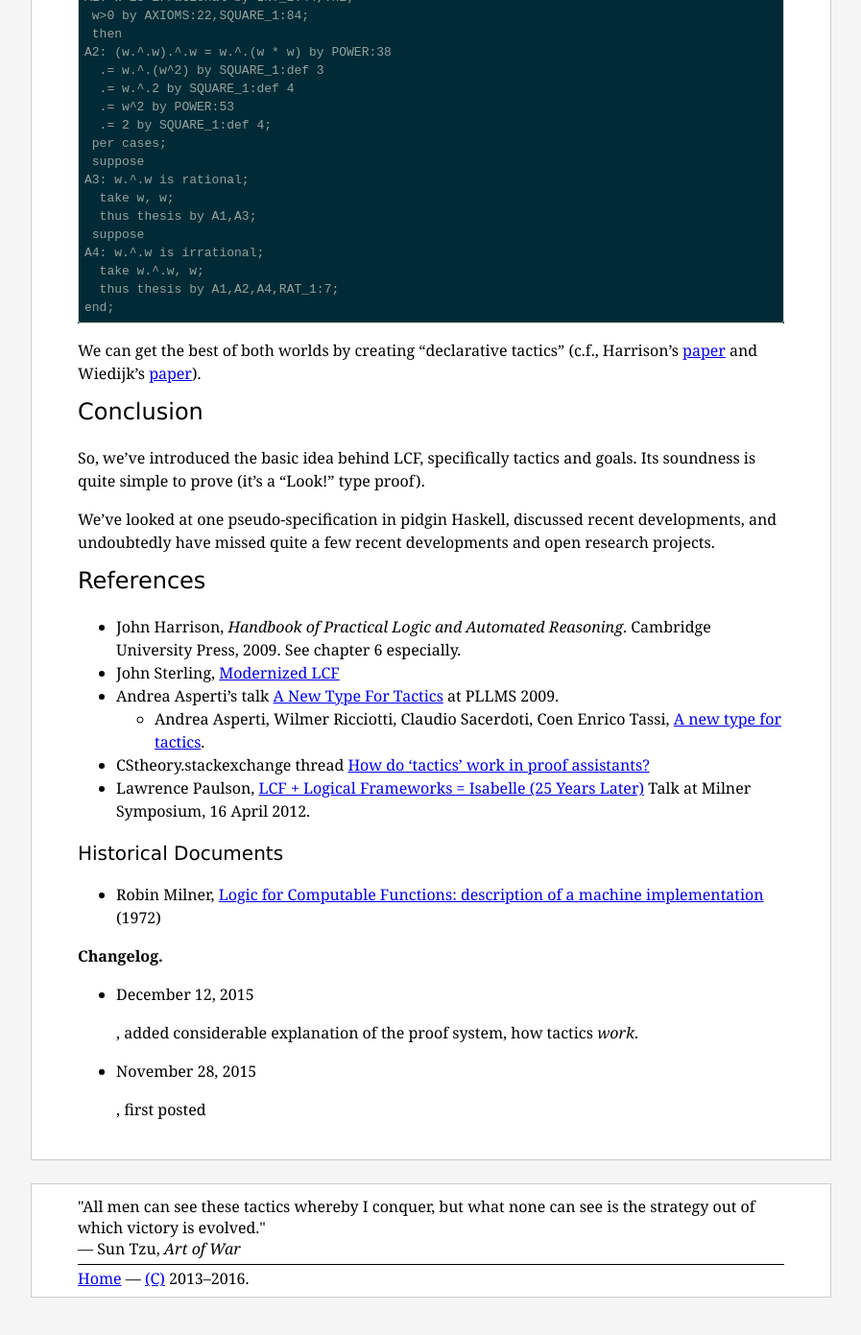
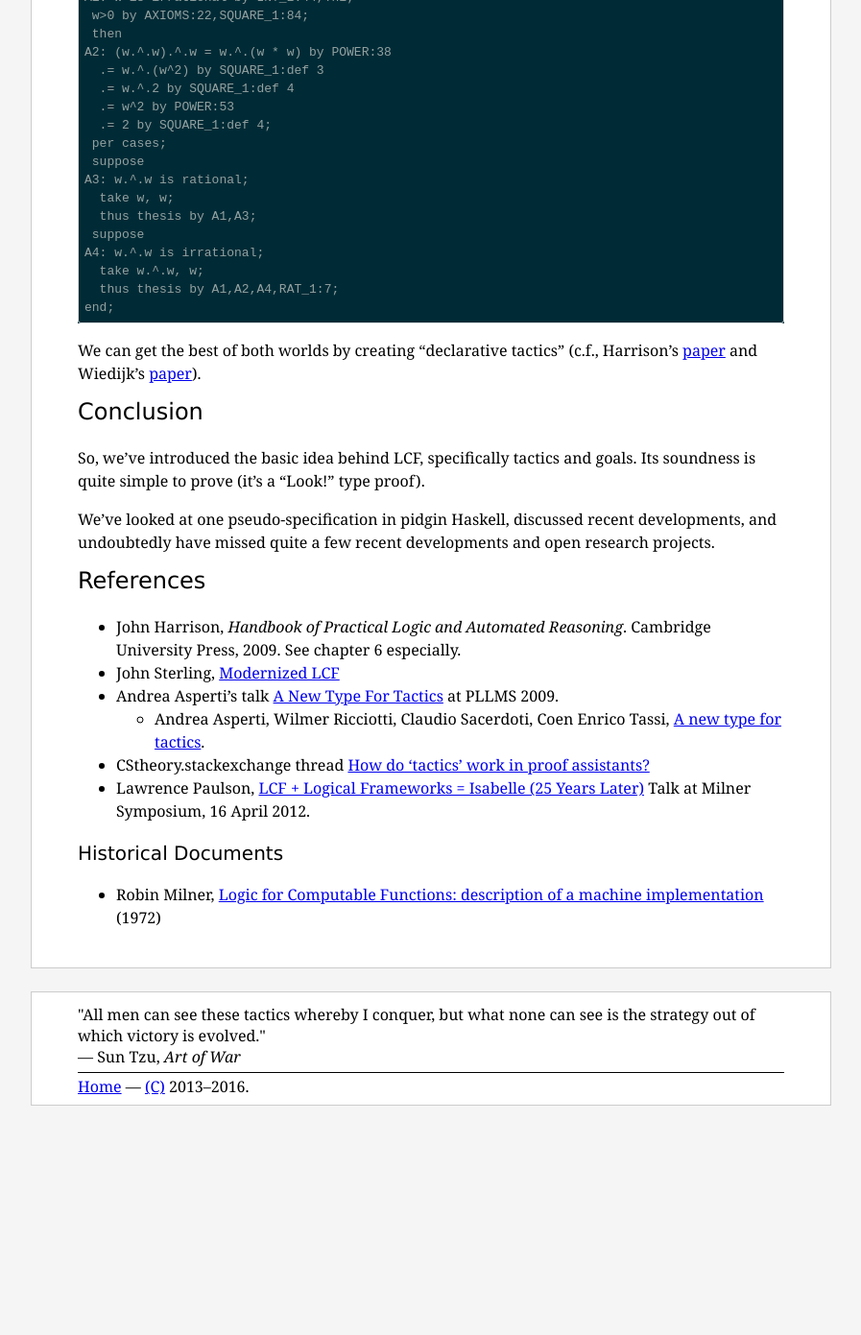
Before and after one commit to pqnelson/pqnelson.github.com, a Jekyll site: the page built from _posts/2015-11-28-lcf.md, in a window 1280 px wide and 1400 px high, scrolled down 6830 px. Shown: the top 1391 px of the window at 96% size, without its empty margins (191-1088 px from the left). Built offline with Jekyll 4.4.1, drawn with Linux system fonts in a browser that asks for light colours; after the commit the page ends 8030 px from its top, so only the background shows below that.

Commit message:
Hopefully final kramdown changes -_-''

````diff
--- a/_posts/2015-11-28-lcf.md
+++ b/_posts/2015-11-28-lcf.md
@@ -348,26 +348,26 @@
 One of the major disadvantages of the "vanilla" LCF system is the proofs
 are unreadable by humans. For example:
 
-```coq
-Lemma canonical_forms_bool : forall t,
-  empty ⊢ t ∈ TBool ->
-  value t ->
-  (t = ttrue) \/ (t = tfalse).
-Proof.
-  intros t HT HVal.
-  inversion HVal; intros; subst; try inversion HT; auto.
-Qed.
+<div class="highlight-rouge"><pre class="highlight"><span class="kn">Lemma</span> <span class="n">canonical_forms_bool</span> <span class="o">:</span> <span class="k">forall</span> <span class="n">t</span><span class="o">,</span>
+  <span class="n">empty</span> ⊢ <span class="n">t</span> ∈ <span class="nc">TBool</span> <span class="o">-&gt;</span>
+  <span class="n">value</span> <span class="n">t</span> <span class="o">-&gt;</span>
+  <span class="o">(</span><span class="n">t</span> <span class="o">=</span> <span class="n">ttrue</span><span class="o">)</span> <span class="o">\/</span> <span class="o">(</span><span class="n">t</span> <span class="o">=</span> <span class="n">tfalse</span><span class="o">).</span>
+<span class="kn">Proof</span><span class="o">.</span>
+  <span class="k">intros</span> <span class="n">t</span> <span class="nc">HT</span> <span class="nn">HVal</span><span class="p">.</span>
+  <span class="n">inversion</span> <span class="nc">HVal</span><span class="o">;</span> <span class="k">intros</span><span class="o">;</span> <span class="n">subst</span><span class="o">;</span> <span class="kr">try</span> <span class="k">inversion</span> <span class="nc">HT</span><span class="o">;</span> <span class="k">auto</span><span class="o">.</span>
+<span class="kn">Qed</span><span class="o">.</span>
 
-Lemma canonical_forms_fun : forall t T1 T2,
-  empty ⊢ t ∈ (TArrow T1 T2) ->
-  value t ->
-  exists x u, t = tabs x T1 u.
-Proof.
-  intros t T1 T2 HT HVal.
-  inversion HVal; intros; subst; try inversion HT; subst; auto.
-  ∃x0. ∃t0. auto.
-Qed.
-```
+<span class="kn">Lemma</span> <span class="n">canonical_forms_fun</span> <span class="o">:</span> <span class="k">forall</span> <span class="n">t</span> <span class="nc">T1</span> <span class="nc">T2</span><span class="o">,</span>
+  <span class="n">empty</span> ⊢ <span class="n">t</span> ∈ <span class="o">(</span><span class="nc">TArrow</span> <span class="nc">T1</span> <span class="nc">T2</span><span class="o">)</span> <span class="o">-&gt;</span>
+  <span class="n">value</span> <span class="n">t</span> <span class="o">-&gt;</span>
+  <span class="k">exists</span> <span class="n">x</span> <span class="n">u</span><span class="o">,</span> <span class="n">t</span> <span class="o">=</span> <span class="n">tabs</span> <span class="n">x</span> <span class="nc">T1</span> <span class="n">u</span><span class="o">.</span>
+<span class="kn">Proof</span><span class="o">.</span>
+  <span class="k">intros</span> <span class="n">t</span> <span class="nc">T1</span> <span class="nc">T2</span> <span class="nc">HT</span> <span class="nn">HVal</span><span class="p">.</span>
+  <span class="n">inversion</span> <span class="nc">HVal</span><span class="o">;</span> <span class="k">intros</span><span class="o">;</span> <span class="n">subst</span><span class="o">;</span> <span class="kr">try</span> <span class="k">inversion</span> <span class="nc">HT</span><span class="o">;</span> <span class="n">subst</span><span class="o">;</span> <span class="k">auto</span><span class="o">.</span>
+  ∃<span class="n">x0</span><span class="o">.</span> ∃<span class="n">t0</span><span class="o">.</span> <span class="k">auto</span><span class="o">.</span>
+<span class="kn">Qed</span><span class="o">.</span>
+</pre></div>
+
 
 The alternative style for automated provers is _declarative
 proofs_. This more closely resembles how mathematicians write a
@@ -433,10 +433,3 @@
 - Robin Milner,
   [Logic for Computable Functions: description of a machine implementation](http://oai.dtic.mil/oai/oai?verb=getRecord&metadataPrefix=html&identifier=AD0785072)
   (1972)
-
-
-**Changelog.**
-
-- <time datetime="2015-12-03T09:23">December 12, 2015</time>, added
-  considerable explanation of the proof system, how tactics _work_.
-- <time datetime="2015-11-28T11:56:50">November 28, 2015</time>, first posted
--- a/css/main.css
+++ b/css/main.css
@@ -1,3 +1,7 @@
+time {
+    display: inline;
+}
+
 body {
     font-family: Georgia,"Times New Roman",Times,serif;
     background-color: whitesmoke;
````
